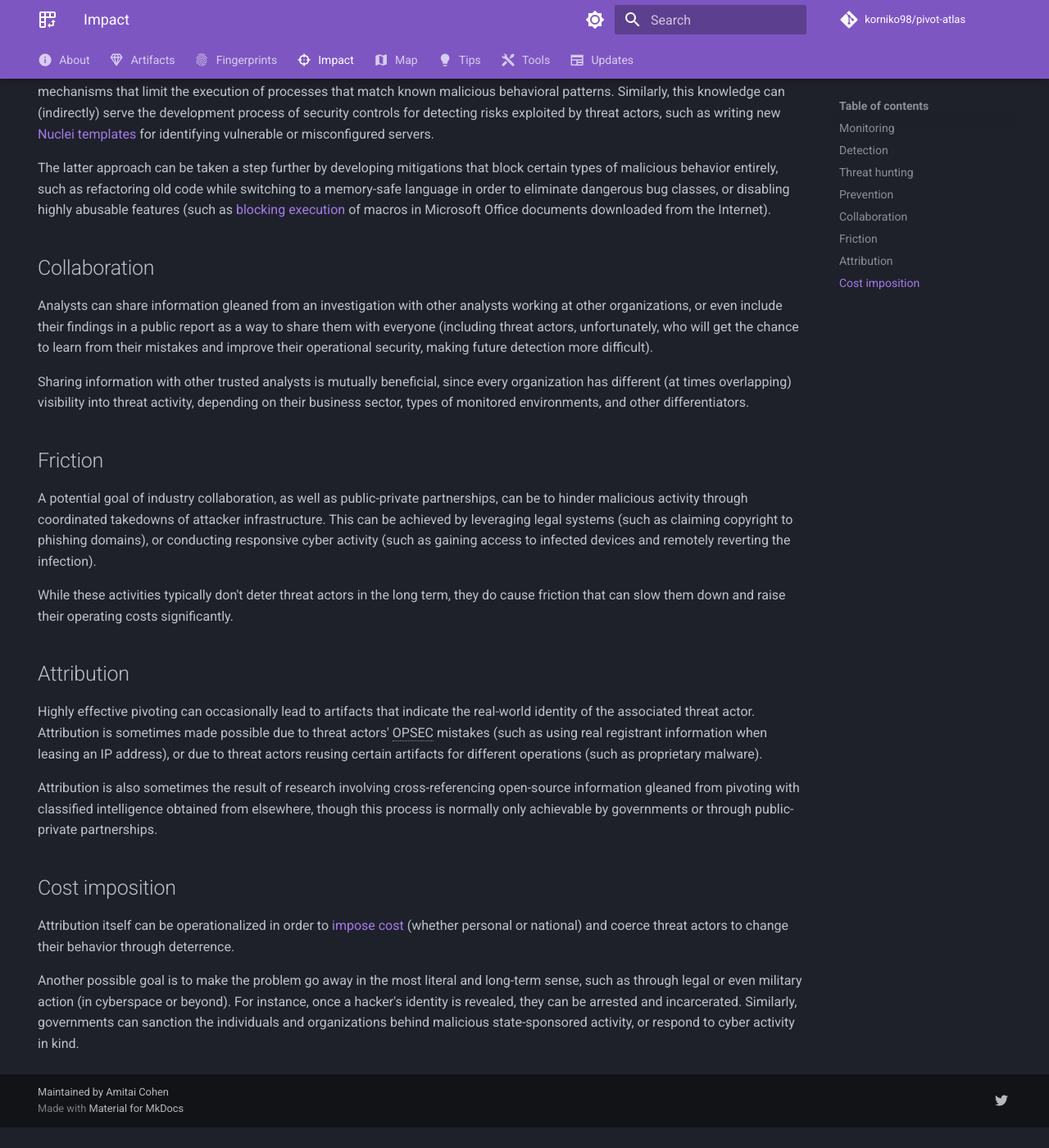
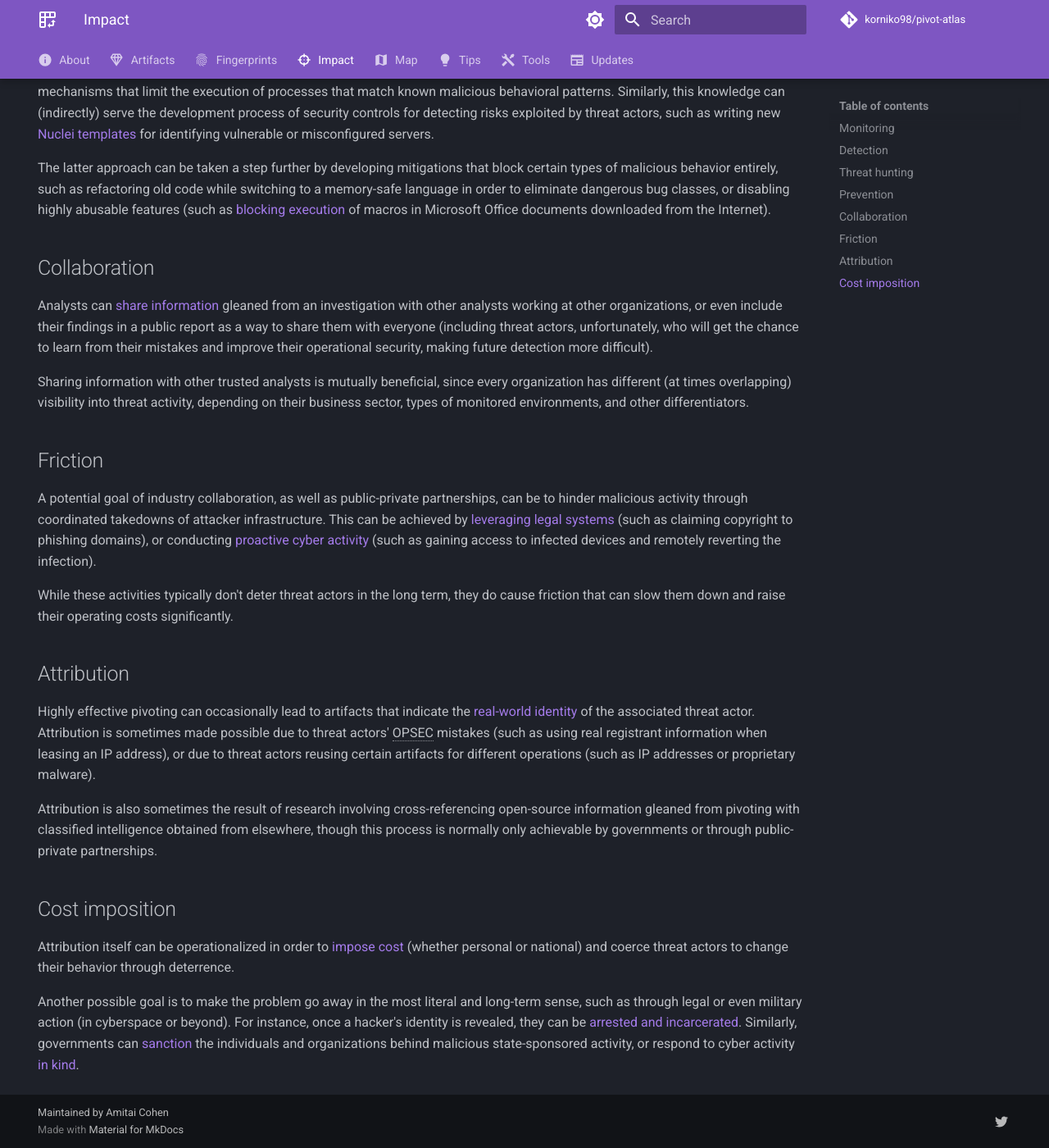
Before and after one commit to korniko98/pivot-atlas, an MkDocs documentation site: the page built from docs/impact/index.md, in a window 1280 px wide and 1400 px high, scrolled down 1468 px. Shown: the whole window at 82% size. Built offline with MkDocs 1.6.1 and Material for MkDocs 9.7.7, drawn with Linux system fonts in a browser that asks for light colours; comment, search, counter and statistics services are not loaded; before the commit the page ends 2843 px from its top, so only the background shows below that.

Commit message:
more links and fixes

```diff
--- a/docs/impact/index.md
+++ b/docs/impact/index.md
@@ -39,19 +39,19 @@
 
 ## Collaboration
 
-Analysts can share information gleaned from an investigation with other analysts working at other organizations, or even include their findings in a public report as a way to share them with everyone (including threat actors, unfortunately, who will get the chance to learn from their mistakes and improve their operational security, making future detection more difficult).
+Analysts can [share information](https://blog.bushidotoken.net/2024/04/strengthening-proactive-cti-through.html) gleaned from an investigation with other analysts working at other organizations, or even include their findings in a public report as a way to share them with everyone (including threat actors, unfortunately, who will get the chance to learn from their mistakes and improve their operational security, making future detection more difficult).
 
 Sharing information with other trusted analysts is mutually beneficial, since every organization has different (at times overlapping) visibility into threat activity, depending on their business sector, types of monitored environments, and other differentiators.
 
 ## Friction
 
-A potential goal of industry collaboration, as well as public-private partnerships, can be to hinder malicious activity through coordinated takedowns of attacker infrastructure. This can be achieved by leveraging legal systems (such as claiming copyright to phishing domains), or conducting responsive cyber activity (such as gaining access to infected devices and remotely reverting the infection).
+A potential goal of industry collaboration, as well as public-private partnerships, can be to hinder malicious activity through coordinated takedowns of attacker infrastructure. This can be achieved by [leveraging legal systems](https://blogs.microsoft.com/on-the-issues/2022/04/07/cyberattacks-ukraine-strontium-russia/) (such as claiming copyright to phishing domains), or conducting [proactive cyber activity](https://www.fbi.gov/news/stories/fbi-partners-dismantle-qakbot-infrastructure-in-multinational-cyber-takedown) (such as gaining access to infected devices and remotely reverting the infection).
 
 While these activities typically don't deter threat actors in the long term, they do cause friction that can slow them down and raise their operating costs significantly.
 
 ## Attribution
 
-Highly effective pivoting can occasionally lead to artifacts that indicate the real-world identity of the associated threat actor. Attribution is sometimes made possible due to threat actors' OPSEC mistakes (such as using real registrant information when leasing an IP address), or due to threat actors reusing certain artifacts for different operations (such as proprietary malware).
+Highly effective pivoting can occasionally lead to artifacts that indicate the [real-world identity](https://intrusiontruth.wordpress.com/2018/08/15/apt10-was-managed-by-the-tianjin-bureau-of-the-chinese-ministry-of-state-security/) of the associated threat actor. Attribution is sometimes made possible due to threat actors' OPSEC mistakes (such as using real registrant information when leasing an IP address), or due to threat actors reusing certain artifacts for different operations (such as IP addresses or proprietary malware).
 
 Attribution is also sometimes the result of research involving cross-referencing open-source information gleaned from pivoting with classified intelligence obtained from elsewhere, though this process is normally only achievable by governments or through public-private partnerships.
 
@@ -59,4 +59,4 @@
 
 Attribution itself can be operationalized in order to [impose cost](https://www.lawfaremedia.org/article/cost-imposition-point-understanding-us-cyber-operations-and-strategy-behind-achieving-effects) (whether personal or national) and coerce threat actors to change their behavior through deterrence.
 
-Another possible goal is to make the problem go away in the most literal and long-term sense, such as through legal or even military action (in cyberspace or beyond). For instance, once a hacker's identity is revealed, they can be arrested and incarcerated. Similarly, governments can sanction the individuals and organizations behind malicious state-sponsored activity, or respond to cyber activity in kind.
+Another possible goal is to make the problem go away in the most literal and long-term sense, such as through legal or even military action (in cyberspace or beyond). For instance, once a hacker's identity is revealed, they can be [arrested and incarcerated](https://thehackernews.com/2023/08/two-lapsus-hackers-convicted-in-london.html). Similarly, governments can [sanction](https://home.treasury.gov/news/press-releases/jy2292) the individuals and organizations behind malicious state-sponsored activity, or respond to cyber activity [in kind](https://www.nytimes.com/2019/02/26/us/politics/us-cyber-command-russia.html).
```
Also changed, not shown: docs/artifacts/domain.md (+12 -12 lines), docs/artifacts/ip-address.md (+24 -26 lines), docs/artifacts/tls-certificate.md (+13 -19 lines), docs/artifacts/user-agent.md (+5 -5 lines), docs/index.md (+2 -2 lines).
